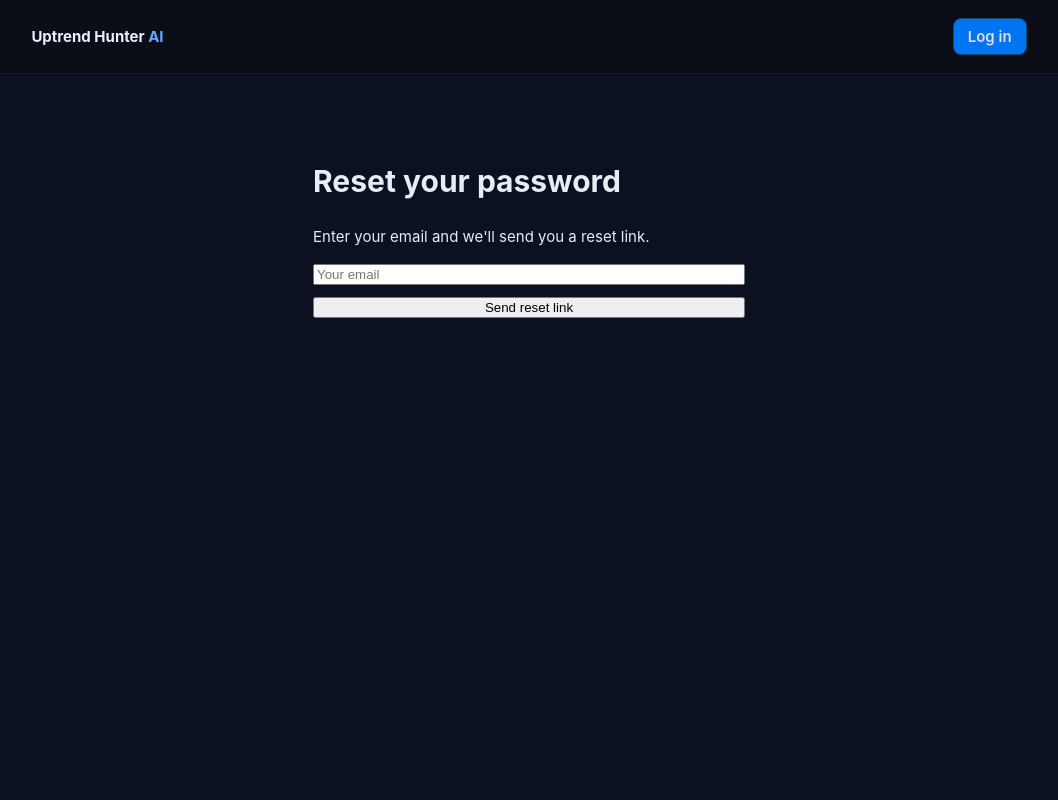
After one commit to coskunforex/amazon-trend-web, a Flask app: page /forgot in a window 1280 px wide. The commit adds this page. Shown: the whole page, without its empty margins (111-1169 px from the left). Run offline with Flask 3, Linux system fonts and the light colour scheme; parts of the project's set-up code (start-up, migrations or seed data) failed here and were passed over.

Commit message:
Add email-based password reset flow

```diff
--- a/app/server/app.py
+++ b/app/server/app.py
@@ -6,14 +6,27 @@ from app.core.payments import create_checkout
 # --- DIAGNOSTIC ENDPOINT ---
 from app.core.payments import ls_get
 
-from app.server.emailing import send_welcome_email, send_pro_activated_email
+from app.server.emailing import (
+    send_welcome_email,
+    send_pro_activated_email,
+    send_password_reset_email,
+)
+
 from app.core.auth import set_plan
 
 
 from app.core.db import get_conn, init_full, append_week
 from app.core.auth import (
-    ensure_users_table, create_user, verify_user, get_user, set_plan
+    ensure_users_table,
+    create_user,
+    verify_user,
+    get_user,
+    set_plan,
+    create_reset_token,
+    get_user_by_reset_token,
+    set_password_for_email,
 )
+
 
 # ---- Pricing / Plan text (used by dashboard & checkout) ----
 PRICE_TEXT = os.environ.get("PRICE_TEXT", "$29.99/month")
@@ -143,6 +156,61 @@ def login():
             return redirect(nxt)
         return render_template("login.html", error="Invalid credentials.")
     return render_template("login.html")
+
+@app.route("/forgot", methods=["GET", "POST"])
+def forgot():
+    if request.method == "POST":
+        email = (request.form.get("email") or "").strip().lower()
+
+        # Güvenlik: email varsa mail gönder, yoksa da aynı mesajı göster
+        user = get_user(email)
+        if user:
+            token = create_reset_token(email)
+            if token:
+                try:
+                    send_password_reset_email(email, token)
+                except Exception as e:
+                    app.logger.exception("reset email send failed: %s", e)
+
+        return render_template(
+            "forgot.html",
+            msg="If this email is registered, we've sent a reset link."
+        )
+
+    return render_template("forgot.html")
+
+@app.route("/reset/<token>", methods=["GET", "POST"])
+def reset(token):
+    user = get_user_by_reset_token(token)
+    if not user:
+        return render_template(
+            "reset.html",
+            error="This reset link is invalid or has expired."
+        )
+
+    if request.method == "POST":
+        pw1 = request.form.get("password") or ""
+        pw2 = request.form.get("password2") or ""
+
+        if len(pw1) < 6:
+            return render_template(
+                "reset.html",
+                error="Password must be at least 6 characters."
+            )
+
+        if pw1 != pw2:
+            return render_template(
+                "reset.html",
+                error="Passwords do not match."
+            )
+
+        set_password_for_email(user["email"], pw1)
+        # İstersen burada direkt login de yapıyoruz:
+        session["user_email"] = user["email"]
+        return redirect(url_for("dashboard"))
+
+    return render_template("reset.html")
+
 
 @app.get("/logout")
 def logout():
--- /dev/null
+++ b/app/web/templates/forgot.html
@@ -0,0 +1,32 @@
+<!doctype html>
+<html lang="en">
+<head>
+  <meta charset="utf-8"/>
+  <meta name="viewport" content="width=device-width,initial-scale=1"/>
+  <title>Forgot password — Uptrend Hunter</title>
+  <link rel="stylesheet" href="/static/css/landing.css?v=1">
+  <link rel="stylesheet" href="/static/css/styles.css?v=app-final-7">
+</head>
+<body>
+  {% include "_nav.html" %}
+
+  <main class="auth-main" style="max-width:480px;margin:40px auto;padding:24px;">
+    <h1>Reset your password</h1>
+    <p>Enter your email and we'll send you a reset link.</p>
+
+    {% if msg %}
+      <div class="alert-success">{{ msg }}</div>
+    {% endif %}
+
+    <form method="post" style="display:flex;flex-direction:column;gap:12px;margin-top:16px;">
+      <input
+        type="email"
+        name="email"
+        placeholder="Your email"
+        required
+      />
+      <button type="submit">Send reset link</button>
+    </form>
+  </main>
+</body>
+</html>
```
Also changed, not shown: app/core/auth.py (+81 -1 lines), app/server/emailing.py (+18 -0 lines), app/web/templates/login.html (+17 -3 lines), app/web/templates/reset.html (added, +37 -0 lines).
